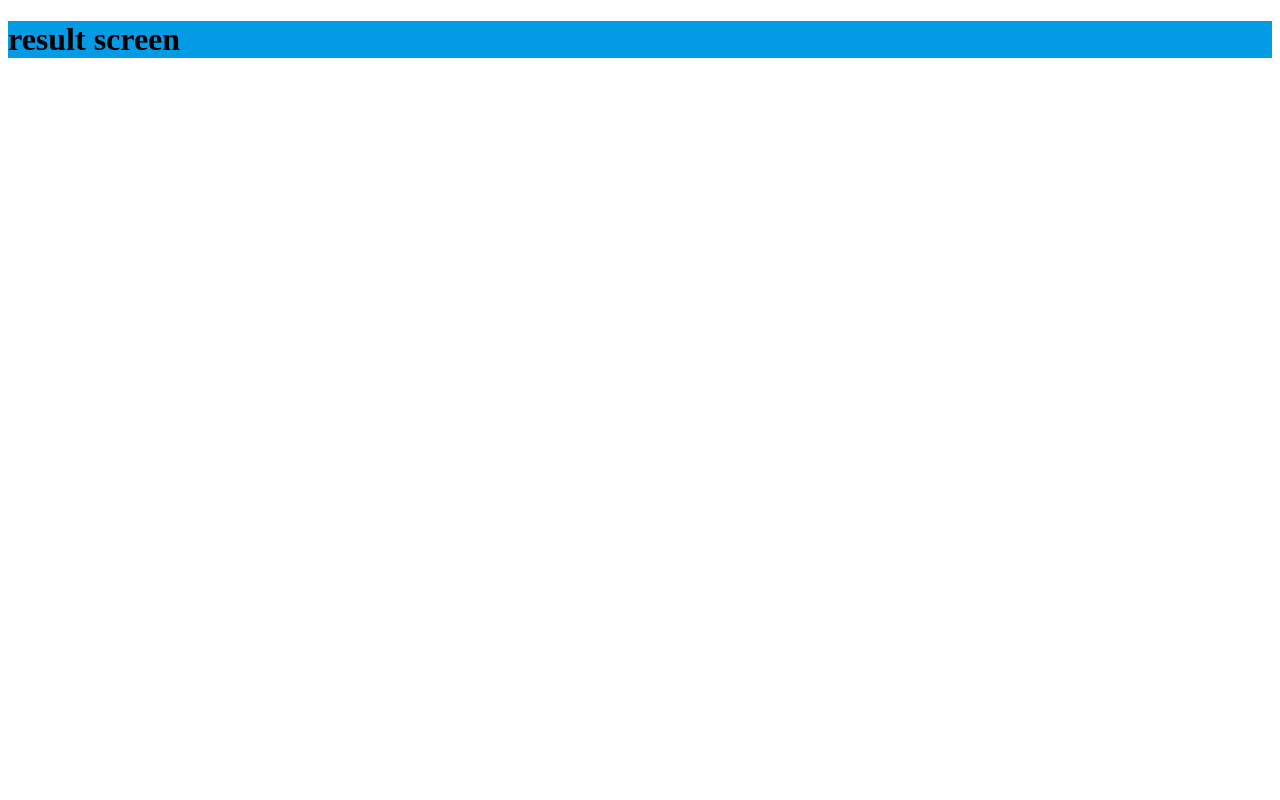
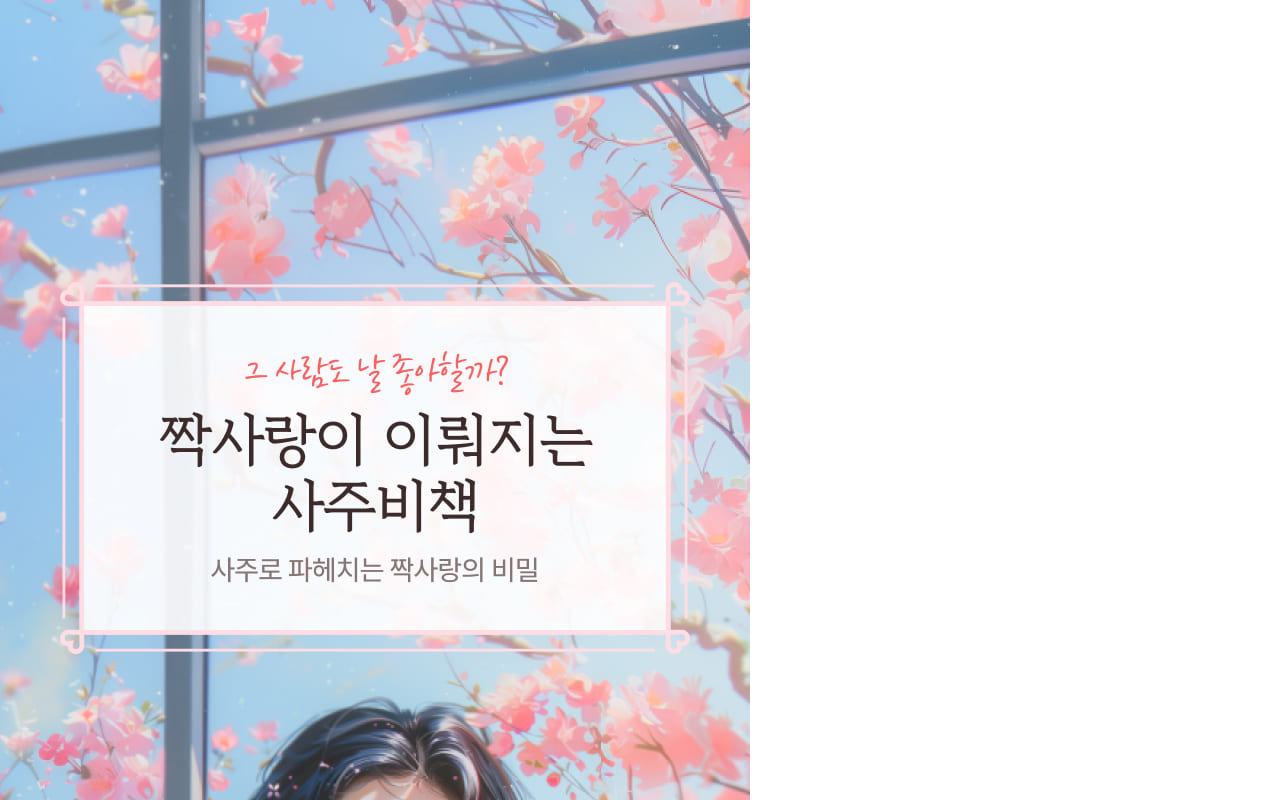
Before and after one commit to 1z-Labs/mytarot-client, a Vue app: page /resultInfo in a window 1280 px wide. Shown: the top 800 px of the page. Built offline with nearby package versions, Linux system fonts and the light colour scheme.

Commit message:
feat : 결과 시작화면, 헤더 만드는 중

```diff
--- /dev/null
+++ b/src/components/Result/ResultChapter.vue
@@ -0,0 +1,15 @@
+<script>
+import AppHeader from "@/components/common/AppHeader.vue";
+export default {
+  name: "ResultChapter",
+  components: {AppHeader},
+
+}
+</script>
+
+<template>
+  <AppHeader/>
+  <div>
+
+  </div>
+</template>
--- a/src/components/Result/ResultInfo.vue
+++ b/src/components/Result/ResultInfo.vue
@@ -1,18 +1,31 @@
 <script>
+import {useRouter} from "vue-router";
+
 export default {
-name: "ResultInfo"
+  name: "ResultInfo",
+
+  setup() {
+    const router = useRouter()
+
+    const handleImg = () =>{
+      router.push('/resultChapter')
+    }
+    return {
+      handleImg
+    }
+  }
 }
 </script>
 
 <template>
   <div>
-    <h1>result screen</h1>
+    <img src="@/assets/Result/ResultInfo.jpg" @click="handleImg">
   </div>
 </template>
 
 <style module>
-h1{
-  background-color: #039be5;
+* {
+  padding: 0;
+  margin: 0;
 }
-
 </style>
--- /dev/null
+++ b/src/components/common/AppHeader.vue
@@ -0,0 +1,25 @@
+<script>
+import {defineComponent} from "vue";
+import {useRouter} from "vue-router";
+
+export default defineComponent({
+  name: "AppHeader",
+
+  setup() {
+    const router = useRouter();
+
+    const handleBack = () => {
+      router.go(-1)
+    }
+    return {
+      handleBack
+    }
+  }
+})
+</script>
+
+<template>
+  <div>
+    <img src="@/assets/backBtn.svg" @click="handleBack">
+  </div>
+</template>
--- a/src/router/index.js
+++ b/src/router/index.js
@@ -1,11 +1,18 @@
 import {createRouter, createWebHistory} from 'vue-router'
+
 import ResultlInfoScreen from "@/views/ResultlInfoScreen.vue";
+import ResultChapterScreen from "@/views/ResultChapterScreen.vue";
 
 const routes = [
     {
         path: '/resultInfo',
         name:'ResultInfoScreen',
         component:ResultlInfoScreen,
+    },
+    {
+        path: '/resultChapter',
+        name:'ResultChapterScreen',
+        component:ResultChapterScreen,
     },
 ]
 
--- /dev/null
+++ b/src/views/ResultChapterScreen.vue
@@ -0,0 +1,16 @@
+<script>
+import ResultChapter from "@/components/Result/ResultChapter.vue";
+
+export default {
+  name: "ResultChapterScreen",
+  components: {ResultChapter}
+}
+</script>
+
+<template>
+  <ResultChapter/>
+</template>
+
+<style scoped>
+
+</style>
```
Also changed, not shown: src/assets/Result/ResultInfo.jpg (added), src/assets/backBtn.svg (added).
